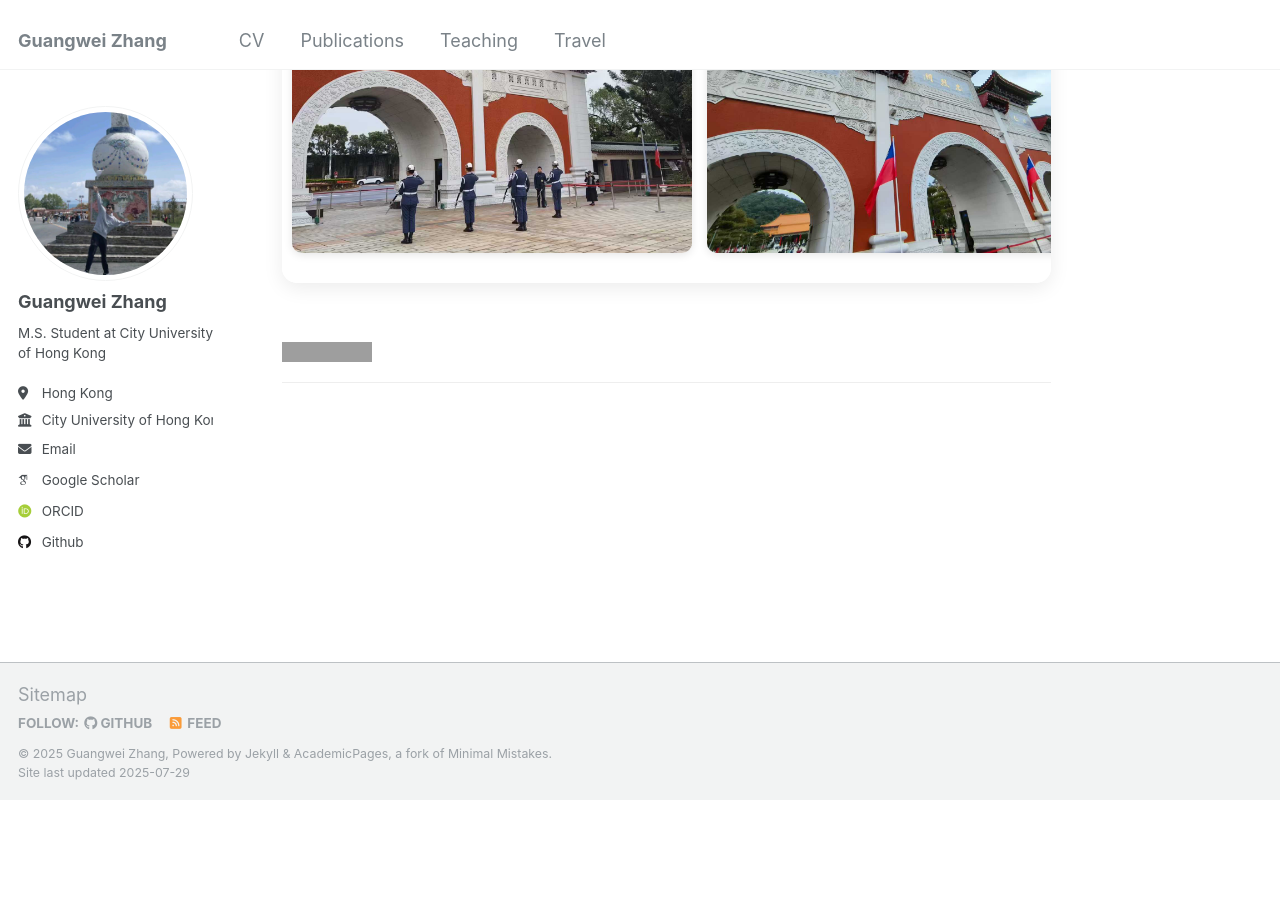
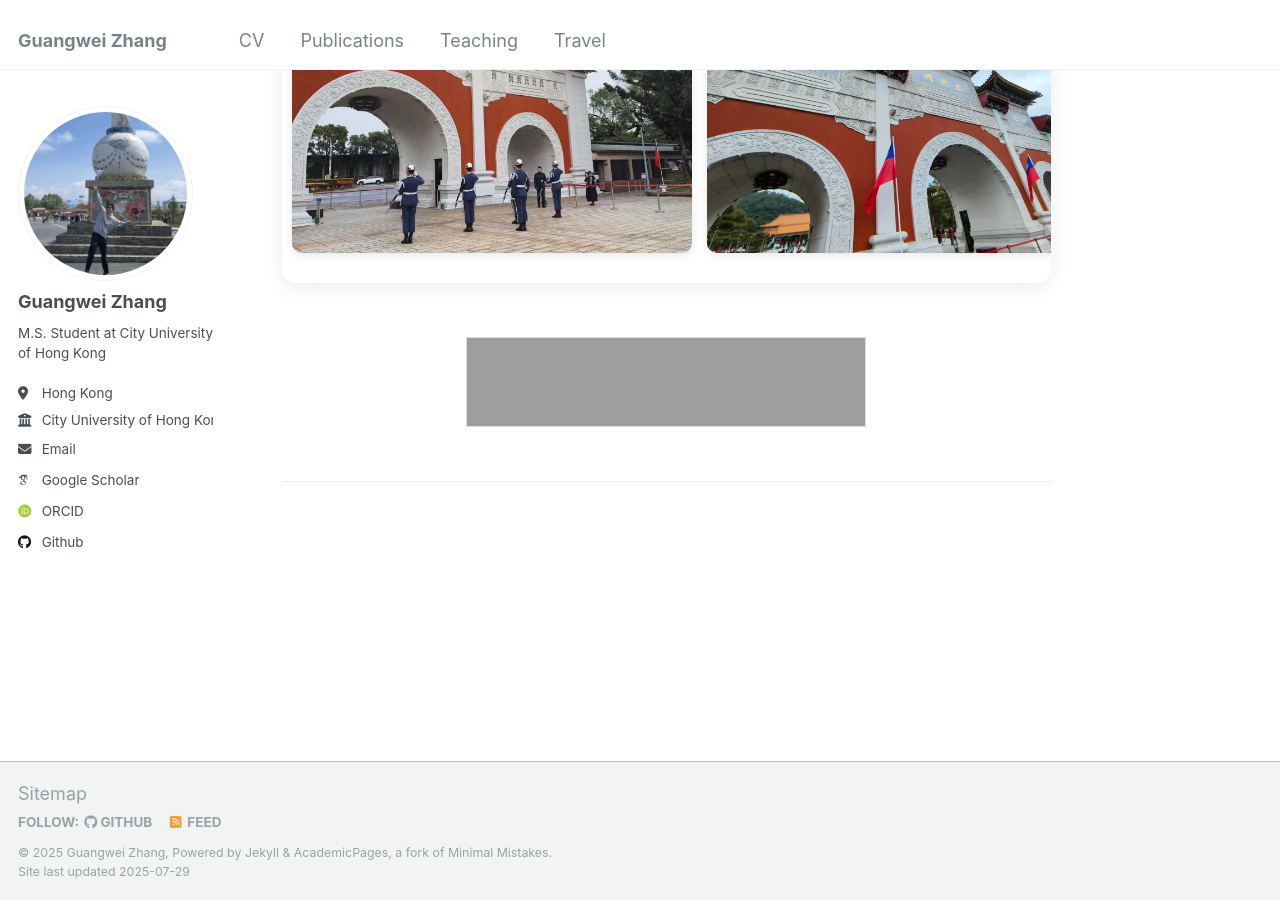
Before and after one commit to changhu73/changhu73.github.io, a Jekyll site: the page built from index.md, in a window 1280 px wide and 900 px high, scrolled down 2834 px. Built offline with Jekyll 4.4.1, drawn with Linux system fonts in a browser that asks for light colours; some web fonts are replaced; before the commit the page ends 3634 px from its top, so only the background shows below that; grey boxes are pictures that could not be loaded.

Commit message:
update index

```diff
--- a/_pages/publications.html
+++ b/_pages/publications.html
@@ -3,6 +3,7 @@ layout: archive
 title: "Publications"
 permalink: /publications/
 author_profile: true
+
 ---
 {% include base_path %}
 ---
--- a/index.md
+++ b/index.md
@@ -28,4 +28,9 @@ author_profile: true
 
 
 
-<a href="https://clustrmaps.com/site/1c7ct"  title="ClustrMaps"><img src="//www.clustrmaps.com/map_v2.png?d=TtQYZYFrk87LEWmUBSwoKSS3gQYl6vR5iALr2DB9cO4&cl=ffffff" /></a>
+<div style="display: flex; justify-content: center; margin: 2em 0;">
+  <a href="https://clustrmaps.com/site/1c7ct" title="ClustrMaps">
+    <img src="//www.clustrmaps.com/map_v2.png?d=TtQYZYFrk87LEWmUBSwoKSS3gQYl6vR5iALr2DB9cO4&cl=ffffff"
+         style="width: 400px; height: auto; border: 1px solid #ddd;" />
+  </a>
+</div>
```
